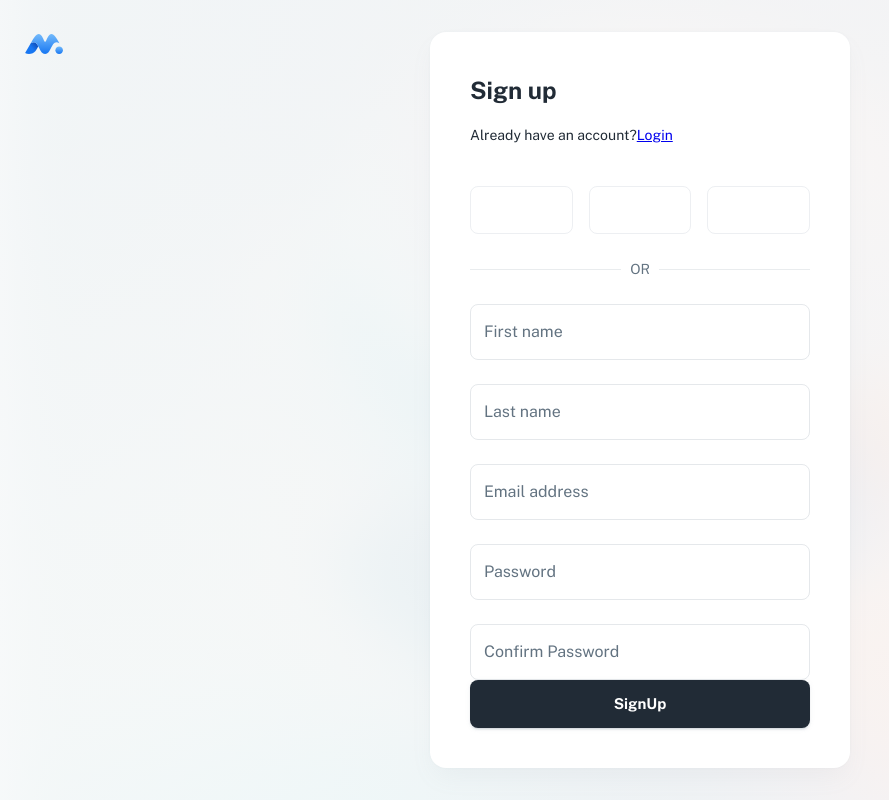
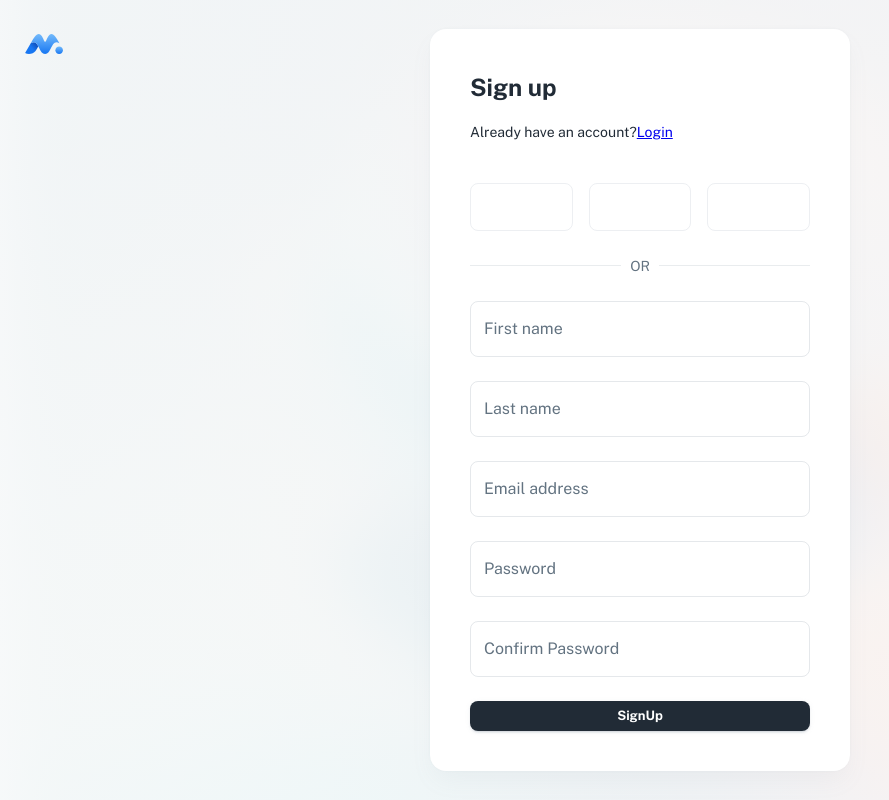
Before and after one commit to divinebootable/lostculutre, a React (Vite) app: page /signup in a window 1280 px wide. Shown: the whole page, without its empty margins (0-889 px from the left). Built offline with nearby package versions, Linux system fonts and the light colour scheme; some icons are missing.

Commit message:
Yup and fornik setup

```diff
--- a/package.json
+++ b/package.json
@@ -30,6 +30,7 @@
     "apexcharts": "^3.43.0",
     "axios": "^1.6.7",
     "date-fns": "^2.30.0",
+    "formik": "^2.4.5",
     "history": "^5.3.0",
     "lodash": "^4.17.21",
     "numeral": "^2.0.6",
@@ -41,7 +42,8 @@
     "react-hook-form": "^7.47.0",
     "react-redux": "^9.1.0",
     "react-router-dom": "^6.16.0",
-    "simplebar-react": "^3.2.4"
+    "simplebar-react": "^3.2.4",
+    "yup": "^1.4.0"
   },
   "devDependencies": {
     "@vitejs/plugin-react-swc": "^3.4.0",
--- a/src/app.jsx
+++ b/src/app.jsx
@@ -32,9 +32,10 @@ export default function App() {
     } else {
       console.log('loop');
       navigate('/signup', { replace: true });
-      return false;
+      return true;
     }
   }, [token, isLoggedIn, navigate]);
+
   useEffect(() => {
     AccessToken();
   }, [AccessToken]);
--- a/src/layouts/dashboard/nav.jsx
+++ b/src/layouts/dashboard/nav.jsx
@@ -4,7 +4,6 @@ import PropTypes from 'prop-types';
 import Box from '@mui/material/Box';
 import Stack from '@mui/material/Stack';
 import Drawer from '@mui/material/Drawer';
-import Button from '@mui/material/Button';
 import Avatar from '@mui/material/Avatar';
 import { alpha } from '@mui/material/styles';
 import Typography from '@mui/material/Typography';
@@ -86,15 +85,6 @@ export default function Nav({ openNav, onCloseNav }) {
             From only $69
           </Typography>
         </Box>
-
-        <Button
-          href="https://material-ui.com/store/items/minimal-dashboard/"
-          target="_blank"
-          variant="contained"
-          color="inherit"
-        >
-          Upgrade to Pro
-        </Button>
       </Stack>
     </Box>
   );
--- a/src/sections/login/login-view.jsx
+++ b/src/sections/login/login-view.jsx
@@ -1,7 +1,7 @@
 import { useState } from 'react';
-import { Link, useNavigate } from 'react-router-dom';
 
 import Box from '@mui/material/Box';
+import Link from '@mui/material/Link';
 import Card from '@mui/material/Card';
 import Stack from '@mui/material/Stack';
 import Button from '@mui/material/Button';
@@ -28,8 +28,6 @@ export default function LoginView() {
   const router = useRouter();
 
   const [showPassword, setShowPassword] = useState(false);
-
-  const navigate = useNavigate();
 
   const handleClick = () => {
     router.push('/dashboard');
@@ -101,19 +99,11 @@ export default function LoginView() {
             maxWidth: 420,
           }}
         >
-          <Typography variant="h4">Sign in to Minimal</Typography>
+          <Typography variant="h4">Sign in</Typography>
 
           <Typography variant="body2" sx={{ mt: 2, mb: 5 }}>
             Don’t have an account?
-            <Link
-              to="/signup"
-              onClick={(e) => {
-                e.preventDefault();
-                navigate('/signup');
-              }}
-              variant="subtitle2"
-              sx={{ ml: 0.5 }}
-            >
+            <Link href="/signup" variant="subtitle2" sx={{ ml: 0.5 }}>
               Get started
             </Link>
           </Typography>
--- a/src/sections/signup/signup-view.jsx
+++ b/src/sections/signup/signup-view.jsx
@@ -1,5 +1,7 @@
+import * as Yup from 'yup';
 import { useState } from 'react';
-import { Link } from 'react-router-dom';
+import { Link, useNavigate } from 'react-router-dom';
+import { Form, useFormik, FormikProvider } from 'formik';
 
 import Box from '@mui/material/Box';
 import Card from '@mui/material/Card';
@@ -13,7 +15,7 @@ import LoadingButton from '@mui/lab/LoadingButton';
 import { alpha, useTheme } from '@mui/material/styles';
 import InputAdornment from '@mui/material/InputAdornment';
 
-import { useRouter } from 'src/routes/hooks';
+// import { useRouter } from 'src/routes/hooks';
 
 import { bgGradient } from 'src/theme/css';
 
@@ -25,20 +27,72 @@ import Iconify from 'src/components/iconify';
 export default function SignUpView() {
   const theme = useTheme();
 
-  const router = useRouter();
+  //   const router = useRouter()
+  const navigate = useNavigate();
 
   const [showPassword, setShowPassword] = useState(false);
 
-  const handleClick = () => {
-    router.push('/login');
-  };
+  const RegisterSchema = Yup.object().shape({
+    first_name: Yup.string()
+      .min(1, 'Too Short!')
+      .max(200, 'Too Long!')
+      .required('First name required'),
+    last_name: Yup.string()
+      .min(1, 'Too Short!')
+      .max(200, 'Too Long!')
+      .required('Last name required'),
+    email: Yup.string().email('Email must be a valid email address').required('Email is required'),
+    password: Yup.string().required(),
+    confirm_password: Yup.string()
+      .required()
+      .oneOf([Yup.ref('password'), null], 'Passwords must match'),
+  });
+
+  const formik = useFormik({
+    initialValues: {
+      first_name: '',
+      last_name: '',
+      email: '',
+      password: '',
+      confirm_password: '',
+    },
+    validationSchema: RegisterSchema,
+    handleClick: () => {
+      navigate('/dashboard', { replace: true });
+    },
+  });
+
+  //   const handleClick = () => {
+  //     router.push('/login');
+  //   };
+  const { errors, touched, handleSubmit, isSubmitting, getFieldProps } = formik;
 
   const renderForm = (
-    <>
+    <FormikProvider value={formik}>
+      <Form autoComplete="off" noValidate onSubmit={handleSubmit}>
         <Stack spacing={3}>
-        <TextField name="first_name" label="First name" />
-        <TextField name="last_name" label="Last name" />
-        <TextField name="email" label="Email address" />
+          <TextField
+            {...getFieldProps('first_name')}
+            error={Boolean(touched.first_name && errors.first_name)}
+            helperText={touched.first_name && errors.first_name}
+            name="first_name"
+            label="First name"
+          />
+          <TextField
+            {...getFieldProps('last_name')}
+            error={Boolean(touched.last_name && errors.last_name)}
+            helperText={touched.last_name && errors.last_name}
+            name="last_name"
+            label="Last name"
+          />
+          <TextField
+            name="email"
+            l
+            label="Email address"
+            {...getFieldProps('email')}
+            error={Boolean(touched.email && errors.email)}
+            helperText={touched.email && errors.email}
+          />
 
           <TextField
             name="password"
@@ -53,6 +107,9 @@ export default function SignUpView() {
                 </InputAdornment>
               ),
             }}
+            {...getFieldProps('password')}
+            error={Boolean(touched.password && errors.password)}
+            helperText={touched.password && errors.password}
           />
           <TextField
             name="confirm_password"
@@ -67,6 +124,9 @@ export default function SignUpView() {
                 </InputAdornment>
               ),
             }}
+            {...getFieldProps('confirm_password')}
+            error={Boolean(touched.confirm_password && errors.confirm_password)}
+            helperText={touched.confirm_password && errors.confirm_password}
           />
         </Stack>
 
@@ -78,15 +138,17 @@ export default function SignUpView() {
 
         <LoadingButton
           fullWidth
-        size="large"
+          size="small"
+          loading={isSubmitting}
           type="submit"
           variant="contained"
           color="inherit"
-        onClick={handleClick}
+          sx={{ mt: 3 }}
         >
           SignUp
         </LoadingButton>
-    </>
+      </Form>
+    </FormikProvider>
   );
 
   return (
```
Also changed, not shown: 2 other files (tests, documents, lock files or other folders). Lines whose indentation alone changed are shown as unchanged.
